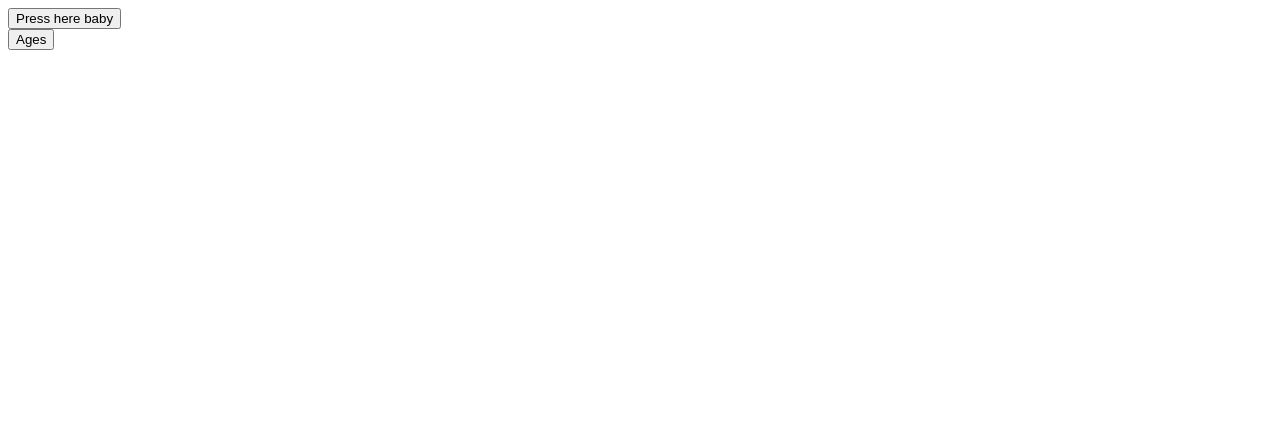
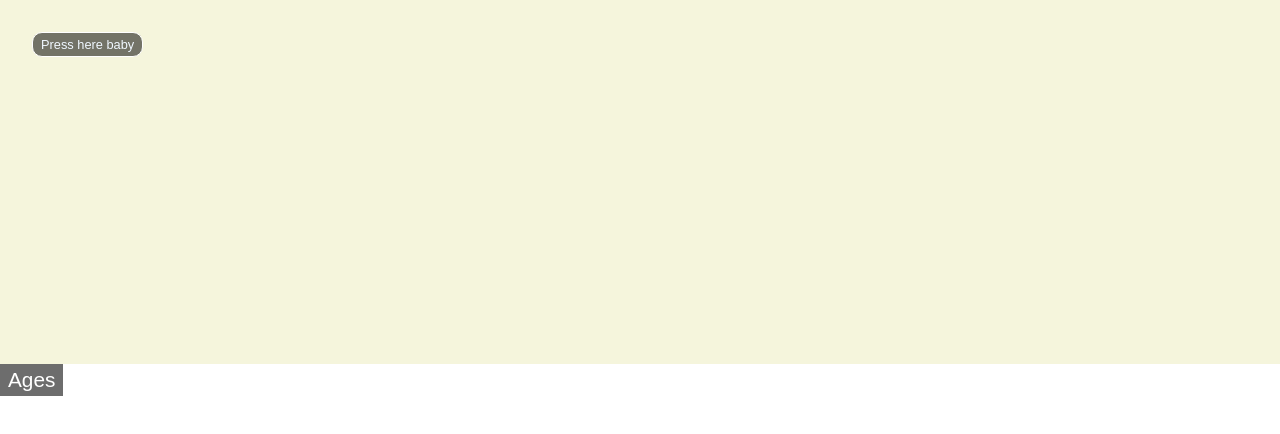
Before and after one commit to AHB-7/Random-Color-1, a plain HTML site: page index.html in a window 1280 px wide. Drawn offline with Linux system fonts and the light colour scheme.

Commit message:
Update index.html

```diff
--- a/index.html
+++ b/index.html
@@ -8,7 +8,7 @@
         <meta name="author" content="Alan Brim" />
         <meta name="keywords" content=", , " />
         <meta name="description" content="  " />
-        <link rel="stylesheet" href="/CSS/styles.css" />
+        <link rel="stylesheet" href="style.css" />
     </head>
     <body>
         <section class="container">
```
